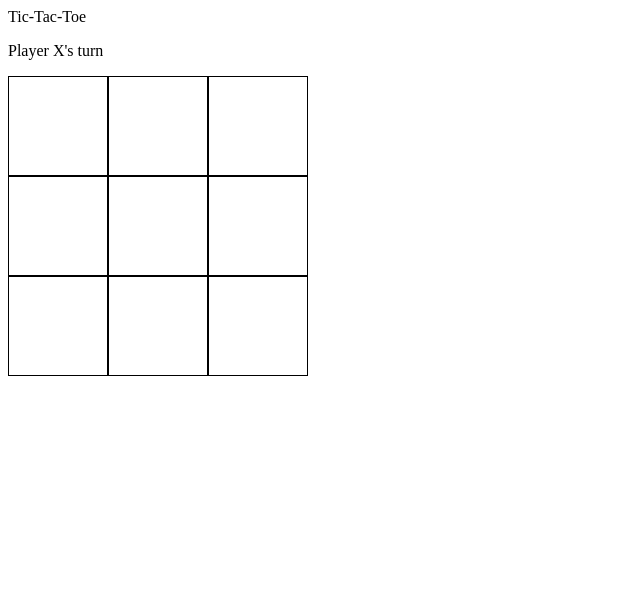
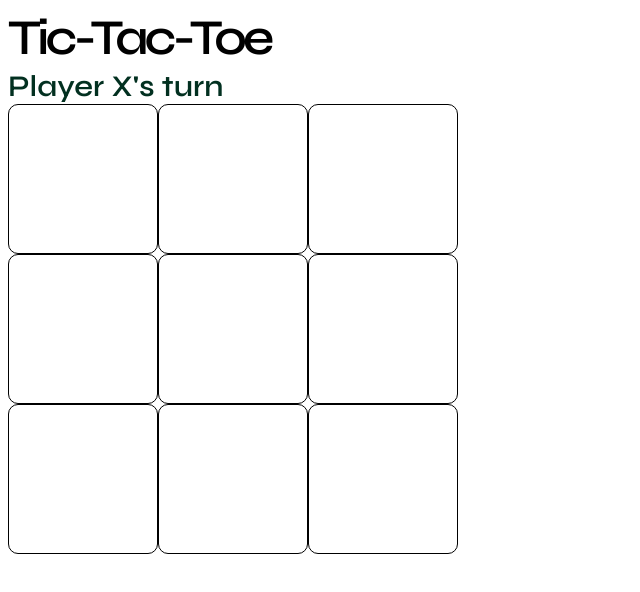
Before and after one commit to angelbarros14/tic-tac-toe, a plain HTML site: page index.html in a window 1280 px wide. Shown: the whole page, without its empty margins (0-640 px from the left). Drawn offline with Linux system fonts and the light colour scheme.

Commit message:
add style

```diff
--- a/styles.css
+++ b/styles.css
@@ -1,16 +1,58 @@
+@import url('https://fonts.googleapis.com/css2?family=Syne:wght@400..800&display=swap');
+
 * {
     box-sizing: border-box;
+    font-family: "Syne";
+}
+
+#header, #board-container, #button {
+    display: flex;
+    flex-direction: column;
+    align-items: center;
+    margin: 30px;
+}
+
+span {
+    font-weight: 600;
+    font-size: 50px;
+    letter-spacing: -4px;
+}
+
+p {
+    font-weight: 600;
+    font-size: 30px;
+    margin: 0;
+    color: #023020;
 }
 
 #board {
     display: flex;
     flex-wrap: wrap;
-    width: 300px;
-    height: 300px;
+    width: 450px;
+    height: 450px;
 }
 
 .cell {
-    width: 100px;
-    height: 100px;
+    display: flex;
+    align-items: center;
+    justify-content: center;
+    width: 150px;
+    height: 150px;
     border: 1px solid black;
+    border-radius: 10px;
+    font-size: 80px;
+    font-weight: 700;
 }
+
+button {
+    border-radius: 10px;
+    border: none;
+    padding: 10px;
+    font-size: 20px;
+    font-family: "Syne";
+    font-weight: 500;
+}
+
+button:hover {
+    background-color: darkgray;
+}
```
